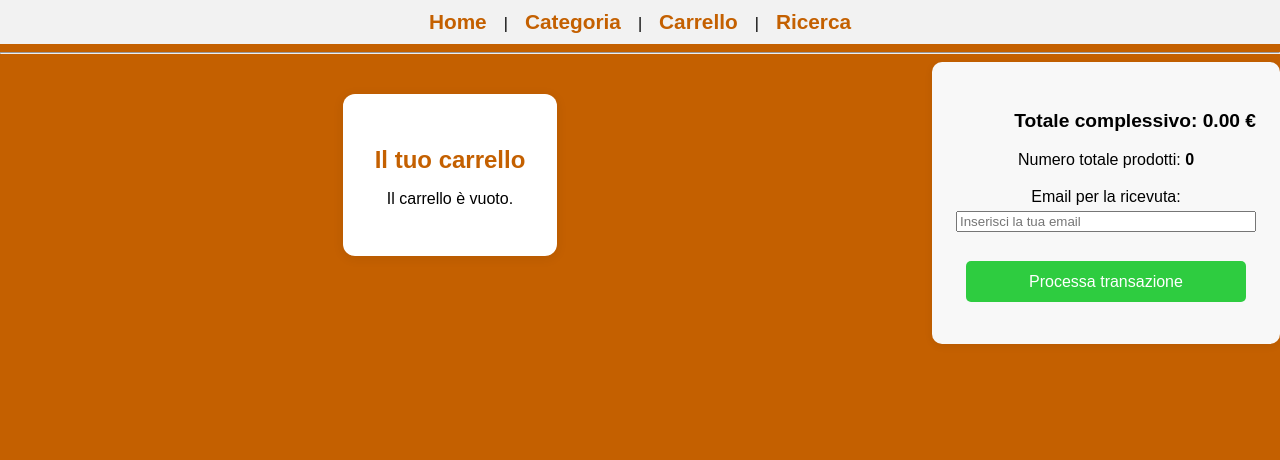
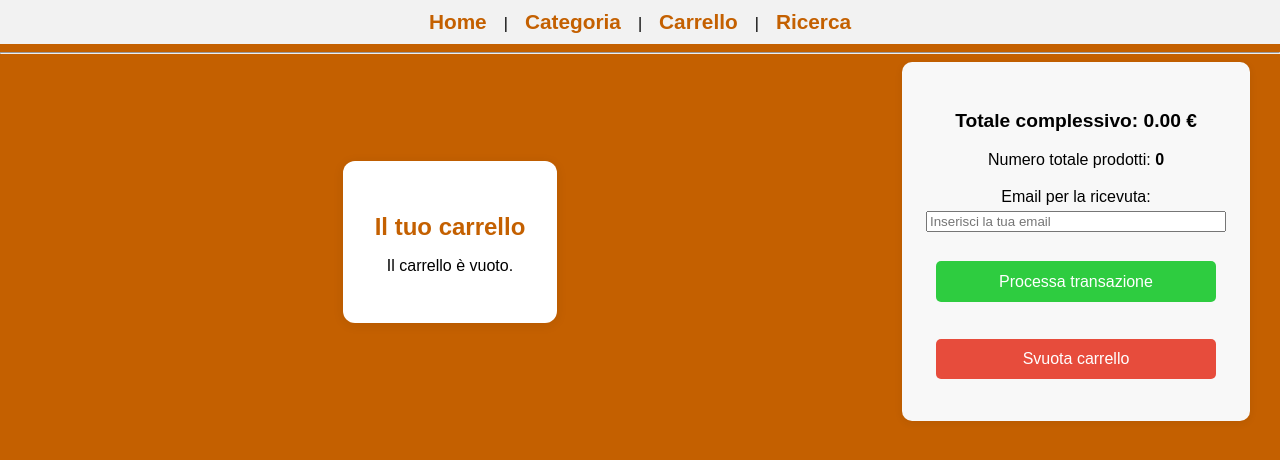
Before and after one commit to Zaidaman/CartExpress, a Vue app in the folder frontend/: page /carrello in a window 1280 px wide. Shown: the top 460 px of the page. Built offline with nearby package versions, Linux system fonts and the light colour scheme.

Commit message:
fixed styles

```diff
--- a/frontend/src/styles/carrello.scss
+++ b/frontend/src/styles/carrello.scss
@@ -32,7 +32,7 @@
 .carrelli-flex {
 	display: flex;
 	gap: 2rem;
-	align-items: flex-start;
+	align-items: center;
 }
 
 .checkout-container {
@@ -44,10 +44,14 @@
 	display: flex;
 	flex-direction: column;
 	gap: 1.2rem;
+	text-align: center;
+	position: relative;
+	left: -30px;
 }
 
 .checkout-container .totale-carrello {
 	font-size: 1.2rem;
+	text-align: center;
 }
 
 .checkout-container .totale-prodotti {
@@ -73,3 +77,11 @@
 .checkout-btn:hover {
 	background: #27ae38;
 }
+
+.svuota-btn {
+	background: #e74c3c;
+	margin-top: 0.5rem;
+}
+.svuota-btn:hover {
+	background: #c0392b;
+}
--- a/frontend/src/styles/ricerca.scss
+++ b/frontend/src/styles/ricerca.scss
@@ -40,7 +40,9 @@
   border-radius: 12px;
   box-shadow: 0 2px 8px rgba(0,0,0,0.07);
   min-width: 320px;
+  text-align: center;
 }
+
 .errore {
   color: #d32f2f;
   margin-top: 16px;
--- a/frontend/src/views/CarrelloView.vue
+++ b/frontend/src/views/CarrelloView.vue
@@ -83,6 +83,13 @@ async function processaTransazione() {
 		alert('Errore di connessione al server.');
 	}
 }
+
+function svuotaCarrello() {
+	document.cookie = 'carrello=; path=/; max-age=0';
+	carrello.value = [];
+	totale.value = 0;
+	totaleProdotti.value = 0;
+}
 </script>
 
 <template>
@@ -121,6 +128,7 @@ async function processaTransazione() {
 				<input id="email" v-model="email" type="email" placeholder="Inserisci la tua email" />
 			</div>
 			<button class="checkout-btn" @click="processaTransazione">Processa transazione</button>
+			<button class="checkout-btn svuota-btn" @click="svuotaCarrello">Svuota carrello</button>
 		</div>
 	</div>
 </template>
```
